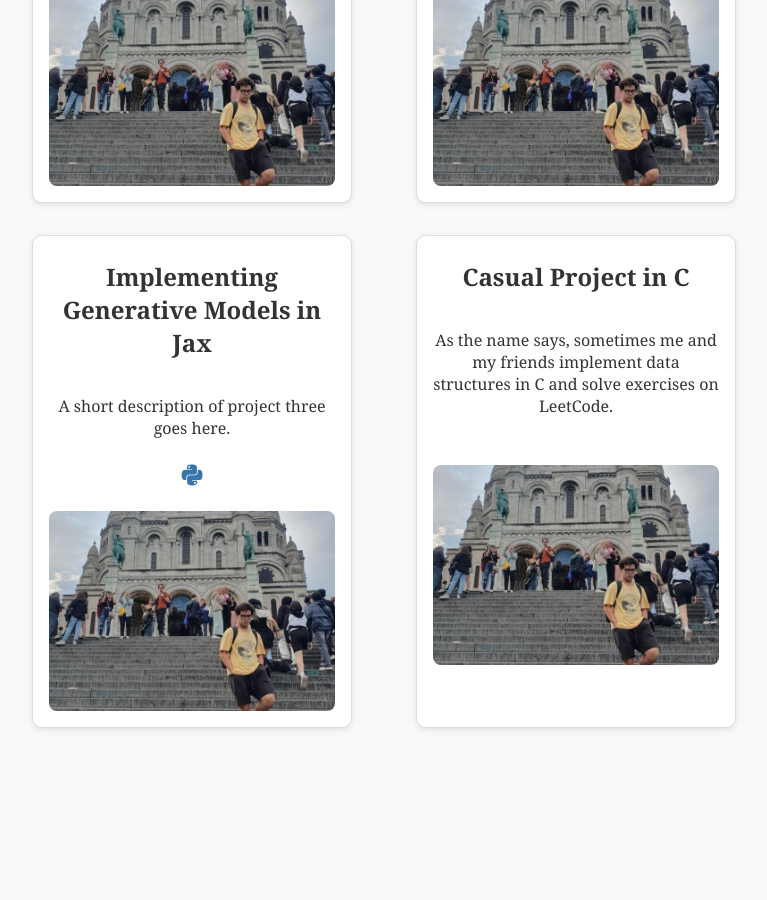
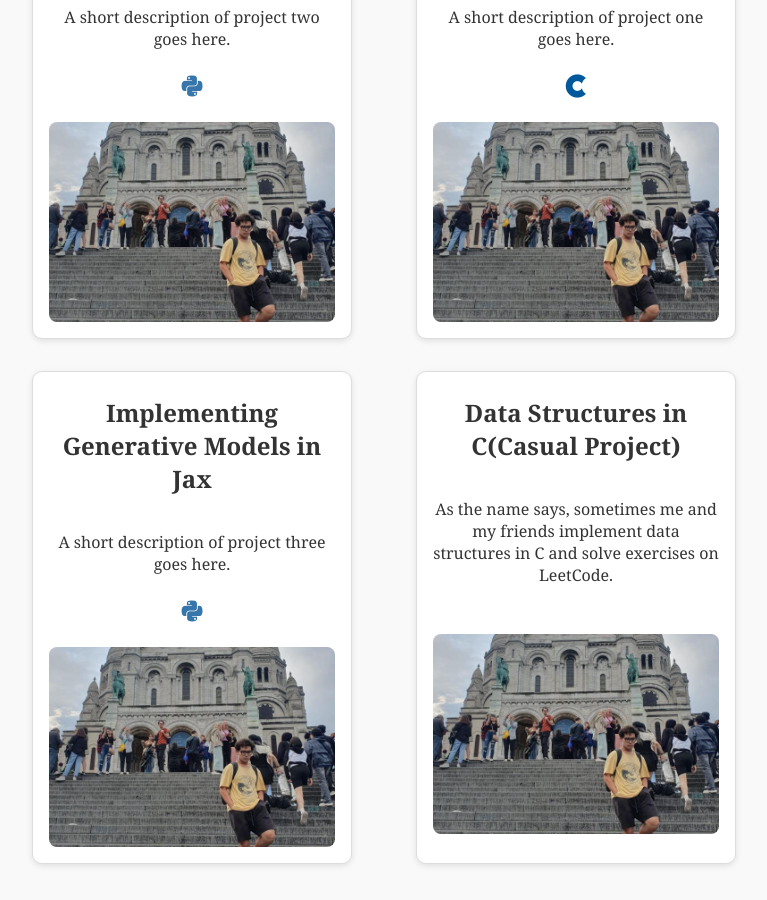
Before and after one commit to EwerthonMelzani/ewerthonmelzani.github.io, a Jekyll site: the page built from projects.md, in a window 1280 px wide and 900 px high, scrolled down 787 px. Shown: the whole window, without its empty margins (256-1023 px from the left). Built offline with Jekyll 4.4.1, drawn with Linux system fonts in a browser that asks for light colours; before the commit the page ends 1563 px from its top, so only the background shows below that.

Commit message:
The site with new layout

```diff
--- a/_layouts/default.html
+++ b/_layouts/default.html
@@ -1,5 +1,33 @@
 <!DOCTYPE html>
 <html lang="en">
+
+
+<link rel="icon" href="/assets/images/favicon.png" type="image/png">
+
+
+
+<link rel="stylesheet" href="https://cdn.jsdelivr.net/gh/devicons/devicon@latest/devicon.min.css">
+
+
+
+<div class="project-icons">
+  <i class="devicon-python-plain colored" title="Python"></i>
+</div>
+
+<div class="project-icons">
+  <i class="devicon-cplusplus-plain colored" title="C++"></i>
+</div>
+
+<div class="project-icons">
+  <i class="devicon-python-plain colored" title="Python (JAX)"></i>
+  <i class="devicon-jupyter-plain colored" title="JAX"></i>
+</div>
+
+<div class="project-icons">
+  <i class="devicon-c-plain colored" title="C"></i>
+</div>
+
+
 <head>
   <meta charset="UTF-8">
   <title>{{ page.title }} | {{ site.title }}</title>
--- a/projects.md
+++ b/projects.md
@@ -58,7 +58,7 @@
 
   <!-- Project 4 -->
   <div class="project-card">
-    <h2>Casual Project in C</h2>
+    <h2>Data Structures in C(Casual Project)</h2>
     <p>As the name says, sometimes me and my friends implement data structures in C and solve exercises on LeetCode.</p>
      <div class="project-icons">
     <i class="fab fa-c" title="C"></i>
```
Also changed, not shown: assets/images/favicon.png (added).
